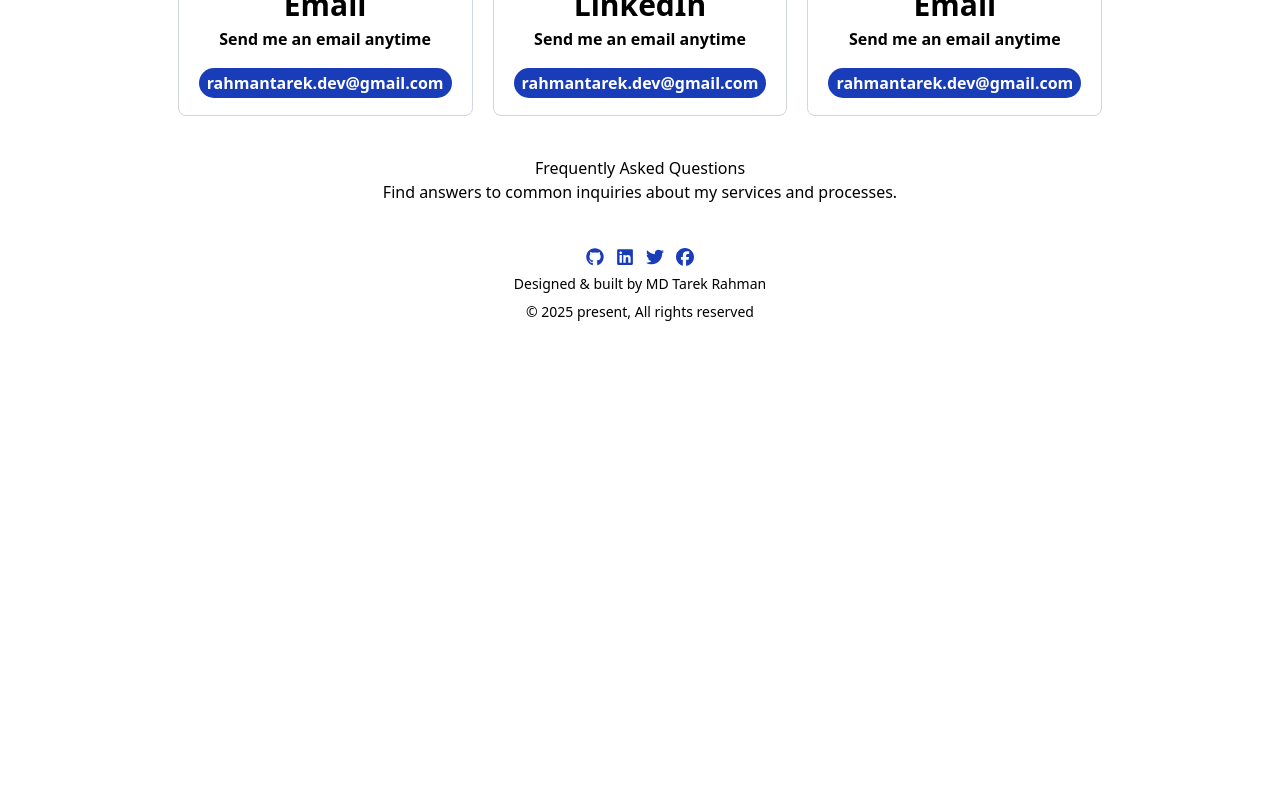
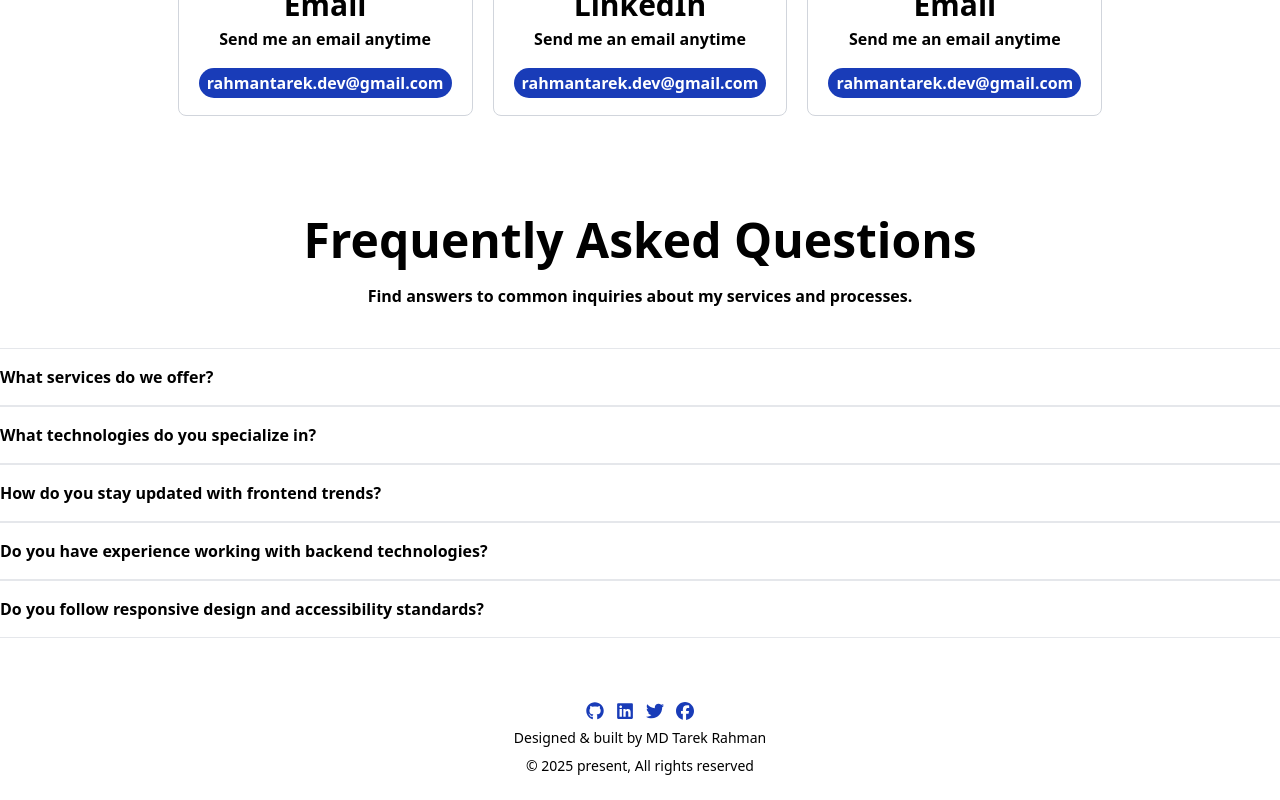
Before and after one commit to Tarek2099/my-portfolio, a React (Vite) app: page /startproject in a window 1280 px wide. Shown: the part 474-1274 px from the top of the page. Before the commit the page ends 820 px from the top, so only its background shows below. Built offline with nearby package versions, Linux system fonts and the light colour scheme; the HTML template or start-up script is replaced by a standard one.

Commit message:
Added react-router and setup router

```diff
--- a/src/components/FAQ.tsx
+++ b/src/components/FAQ.tsx
@@ -1,9 +1,37 @@
+import {useState} from "react";
 const FAQ = () => {
+  const [isOpen, setIsOpen] = useState(false);
+  // Handle the accordions
+  const handleAccordion = () => {
+    setIsOpen(!isOpen)
+  }
   return (
     <>
-      <div className="faq">
-        <h1>Frequently Asked Questions</h1>
-        <p>Find answers to common inquiries about my services and processes.</p>
+      <div className="faq max-w-7xl mx-auto pt-10">
+        <h1 className="text-xl font-bold md:text-5xl lg:text-5xl text-center">Frequently Asked Questions</h1>
+        <p className="font-bold mt-5 text-center">Find answers to common inquiries about my services and processes.</p>
+        <div className="py-10 text-left font-bold">
+          <div className="py-4 border-t-1 border-b-1 border-gray-200 ">
+            <p onClick={handleAccordion} className="cursor-pointer">What services do we offer?</p>
+          {isOpen && <p className="py-3">I offer a range of services including Full-Stack Development (Vue.js, React, Node.js), Technical Consulting, Project Leadership, Code Review & Mentoring, Browser Extension Development, and API Development & Integration. We can discuss your specific needs to tailor a service package.</p>}
+          </div>
+          <div className="py-4 border-t-1 border-b-1 border-gray-200 ">
+            <p onClick={handleAccordion} className="cursor-pointer">What technologies do you specialize in?</p>
+          {isOpen && <p className="py-3">I specialize in HTML5, CSS3, JavaScript (ES6+), React.js, and Tailwind CSS. I also have experience with TypeScript, Next.js, and frontend tooling like Webpack, Vite, and ESLint.</p>}
+          </div>
+          <div className="py-4 border-t-1 border-b-1 border-gray-200 ">
+            <p onClick={handleAccordion} className="cursor-pointer">How do you stay updated with frontend trends?</p>
+          {isOpen && <p className="py-3">I follow blogs, attend webinars, read documentation, and experiment with new tools and frameworks. I’m active on platforms like Dev.to, Twitter, and GitHub.</p>}
+          </div>
+          <div className="py-4 border-t-1 border-b-1 border-gray-200 ">
+            <p onClick={handleAccordion} className="cursor-pointer">Do you have experience working with backend technologies?</p>
+          {isOpen && <p className="py-3">Yes, while my main focus is frontend, I have experience integrating with RESTful APIs and working with backend tools like Node.js, Express.js, and Firebase for full-stack applications.</p>}
+          </div>
+          <div className="py-4 border-t-1 border-b-1 border-gray-200 ">
+            <p onClick={handleAccordion} className="cursor-pointer">Do you follow responsive design and accessibility standards?</p>
+          {isOpen && <p className="py-3">Absolutely. I ensure all my projects are fully responsive, mobile-first, and follow WCAG accessibility guidelines to provide an inclusive experience for all users.</p>}
+          </div>
+        </div>
       </div>
     </>
   );
--- a/src/pages/Startproject.tsx
+++ b/src/pages/Startproject.tsx
@@ -5,6 +5,7 @@ import ThreeDot from "../components/ThreeDot";
 
 const Startproject = () => {
   return (
+   <>
     <div className="flex flex-col justify-center items-center max-w-7xl mx-auto py-5 pt-20 text-center">
       <div className="contact pb-10">
         <div className="py-10">
@@ -65,8 +66,10 @@ const Startproject = () => {
 
         </div>
       </div>
-      <FAQ />
+
     </div>
+    <FAQ />
+   </>
   );
 };
 
```
